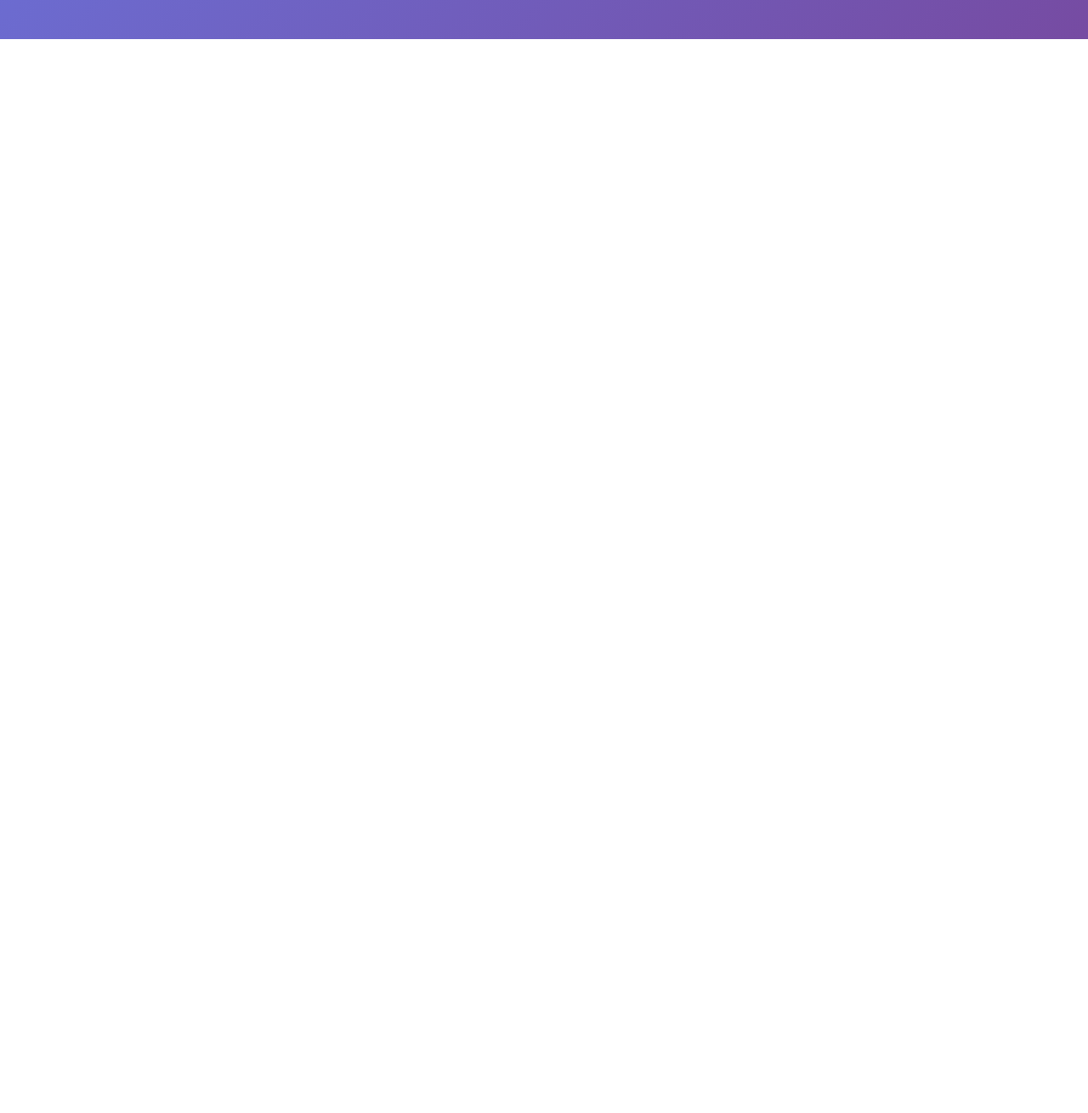
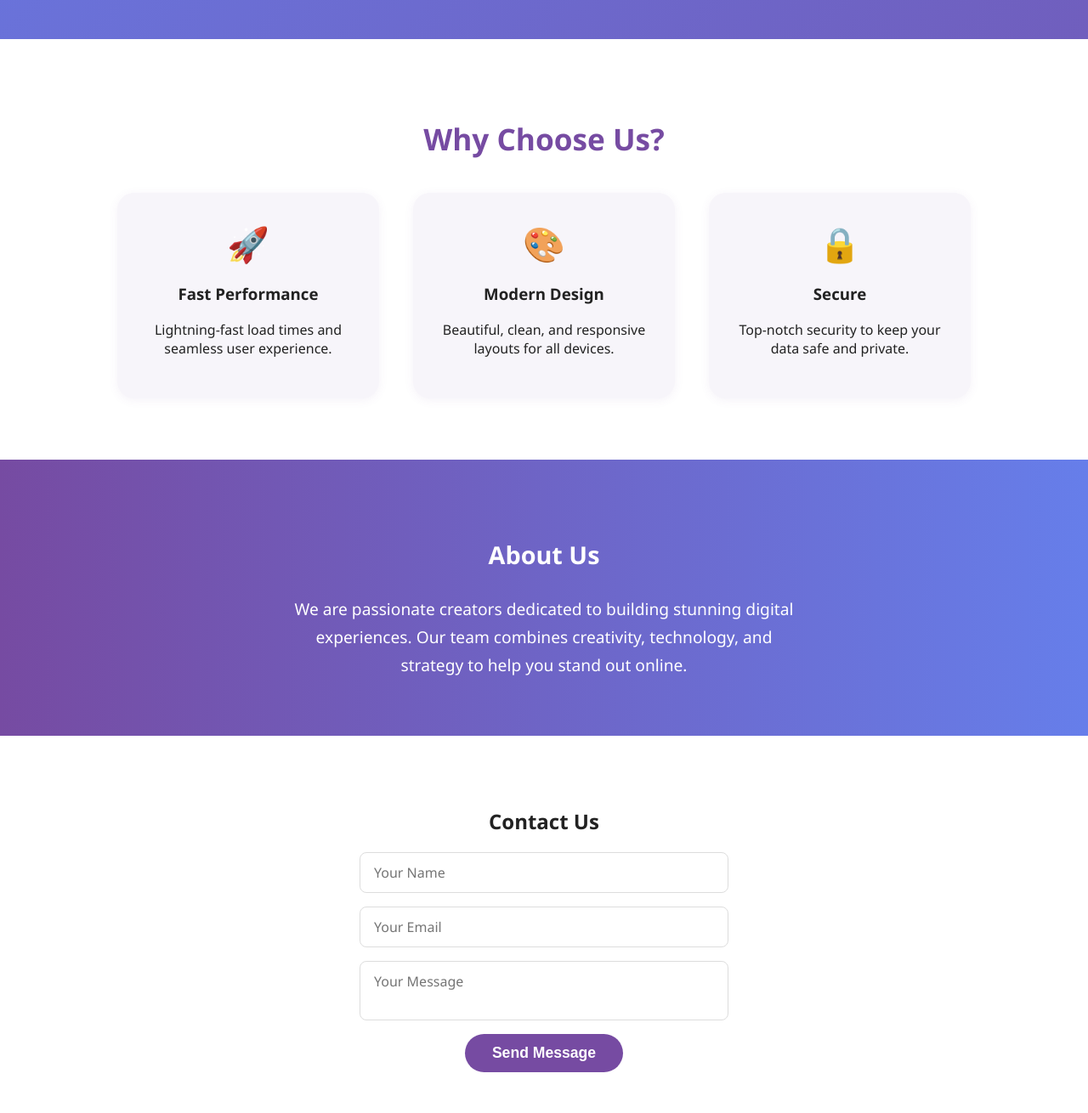
Before and after one commit to zaidhafeezvu/test_repo, a plain HTML site: page index.html in a window 1280 px wide. Shown: the part 754-2064 px from the top of the page at 85% size. Before the commit the page ends 800 px from the top, so only its background shows below. Drawn offline with Linux system fonts and the light colour scheme.

Commit message:
Add features, about, and contact sections with corresponding styles

```diff
--- a/index.html
+++ b/index.html
@@ -18,5 +18,40 @@
             <p class="hero-subtitle">A beautiful, modern, and responsive landing page to showcase your brand or product. Crafted with love and style.</p>
             <a href="#" class="cta-btn">Get Started</a>
         </section>
+        <section class="features">
+            <h2 class="features-title">Why Choose Us?</h2>
+            <div class="features-list">
+                <div class="feature">
+                    <div class="feature-icon">🚀</div>
+                    <h3>Fast Performance</h3>
+                    <p>Lightning-fast load times and seamless user experience.</p>
+                </div>
+                <div class="feature">
+                    <div class="feature-icon">🎨</div>
+                    <h3>Modern Design</h3>
+                    <p>Beautiful, clean, and responsive layouts for all devices.</p>
+                </div>
+                <div class="feature">
+                    <div class="feature-icon">🔒</div>
+                    <h3>Secure</h3>
+                    <p>Top-notch security to keep your data safe and private.</p>
+                </div>
+            </div>
+        </section>
+        <section class="about">
+            <div class="about-content">
+                <h2>About Us</h2>
+                <p>We are passionate creators dedicated to building stunning digital experiences. Our team combines creativity, technology, and strategy to help you stand out online.</p>
+            </div>
+        </section>
+        <section class="contact">
+            <h2>Contact Us</h2>
+            <form class="contact-form">
+                <input type="text" placeholder="Your Name" required>
+                <input type="email" placeholder="Your Email" required>
+                <textarea placeholder="Your Message" required></textarea>
+                <button type="submit">Send Message</button>
+            </form>
+        </section>
     </body>
 </html>
--- a/style.css
+++ b/style.css
@@ -67,6 +67,98 @@ body {
     transform: translateY(-2px) scale(1.04);
 }
 
+.features {
+    background: #fff;
+    color: #222;
+    padding: 64px 0 48px 0;
+    text-align: center;
+}
+.features-title {
+    font-size: 2.2rem;
+    font-weight: 700;
+    margin-bottom: 40px;
+    color: #764ba2;
+}
+.features-list {
+    display: flex;
+    justify-content: center;
+    gap: 40px;
+    flex-wrap: wrap;
+}
+.feature {
+    background: #f7f5fa;
+    border-radius: 20px;
+    box-shadow: 0 2px 12px rgba(118,75,162,0.07);
+    padding: 32px 24px;
+    width: 260px;
+    margin-bottom: 24px;
+    transition: transform 0.2s, box-shadow 0.2s;
+}
+.feature:hover {
+    transform: translateY(-6px) scale(1.03);
+    box-shadow: 0 8px 32px rgba(118,75,162,0.13);
+}
+.feature-icon {
+    font-size: 2.5rem;
+    margin-bottom: 16px;
+}
+.about {
+    background: linear-gradient(90deg, #764ba2 0%, #667eea 100%);
+    color: #fff;
+    padding: 64px 0 48px 0;
+    text-align: center;
+}
+.about-content {
+    max-width: 600px;
+    margin: 0 auto;
+    font-size: 1.2rem;
+    line-height: 1.7;
+}
+.contact {
+    background: #fff;
+    color: #222;
+    padding: 64px 0 48px 0;
+    text-align: center;
+}
+.contact-form {
+    display: flex;
+    flex-direction: column;
+    align-items: center;
+    gap: 16px;
+    max-width: 400px;
+    margin: 0 auto;
+}
+.contact-form input,
+.contact-form textarea {
+    width: 100%;
+    padding: 12px 16px;
+    border: 1px solid #ddd;
+    border-radius: 8px;
+    font-size: 1rem;
+    font-family: inherit;
+    resize: none;
+}
+.contact-form button {
+    background: #764ba2;
+    color: #fff;
+    border: none;
+    padding: 12px 32px;
+    border-radius: 24px;
+    font-size: 1.1rem;
+    font-weight: 600;
+    cursor: pointer;
+    transition: background 0.2s, transform 0.2s;
+}
+.contact-form button:hover {
+    background: #667eea;
+    transform: translateY(-2px) scale(1.04);
+}
+@media (max-width: 900px) {
+    .features-list {
+        flex-direction: column;
+        gap: 24px;
+    }
+}
 @media (max-width: 600px) {
     .hero-title {
         font-size: 2rem;
@@ -82,4 +174,11 @@ body {
         width: 40px;
         height: 40px;
     }
+    .features-title, .about-content, .contact-form {
+        padding-left: 16px;
+        padding-right: 16px;
+    }
+    .feature {
+        width: 100%;
+    }
 }
```
